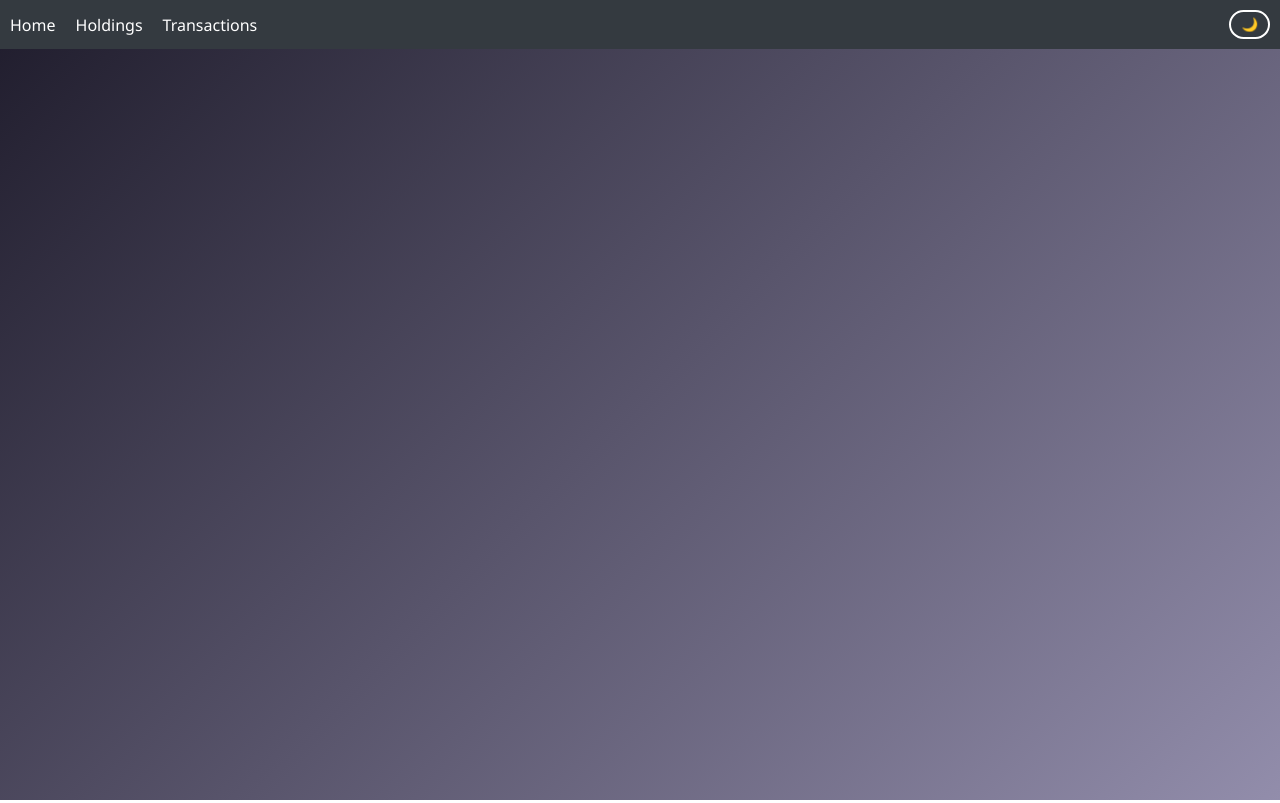
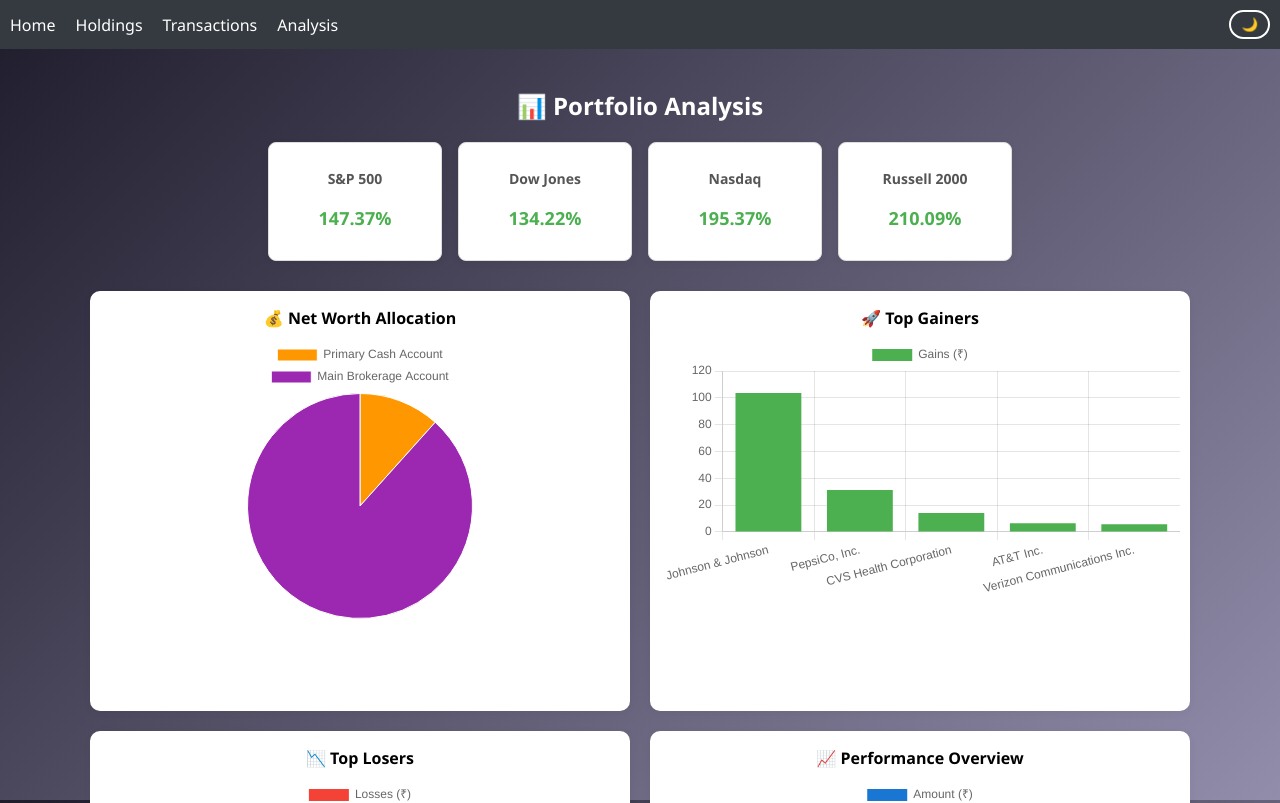
Before and after one commit to RanjithR33/portfolio_frontend, a React (Create React App) app: page /analysis in a window 1280 px wide. Shown: the top 803 px of the page. Built offline with nearby package versions, Linux system fonts and the light colour scheme.

Commit message:
added analysis page

```diff
--- /dev/null
+++ b/src/Analysis.tsx
@@ -0,0 +1,250 @@
+import React from "react";
+import { Pie, Bar } from "react-chartjs-2";
+import {
+  Chart as ChartJS,
+  ArcElement,
+  BarElement,
+  CategoryScale,
+  LinearScale,
+  Title,
+  Tooltip,
+  Legend,
+} from "chart.js";
+
+ChartJS.register(
+  ArcElement,
+  BarElement,
+  CategoryScale,
+  LinearScale,
+  Title,
+  Tooltip,
+  Legend
+);
+
+const data = {
+  accounts: [
+    {
+      account_type: "CASH",
+      balance: 6791.87,
+      id: 1,
+      name: "Primary Cash Account",
+    },
+    {
+      account_type: "INVESTMENT",
+      balance: 51499.08,
+      id: 2,
+      name: "Main Brokerage Account",
+    },
+    {
+      account_type: "RETIREMENT",
+      balance: 0,
+      id: 3,
+      name: "Roth IRA",
+    },
+  ],
+  net_worth: 58290.95,
+  performance: {
+    current_holdings_worth: 51499.08,
+    overall_pl: -42851.26,
+    overall_pl_percent: -45.42,
+    todays_change_amount: -1257.75,
+    total_initial_investment: 94350.34,
+  },
+  insights: {
+    top_gainers: [
+      { name: "Johnson & Johnson", change_amount: 103.6 },
+      { name: "PepsiCo, Inc.", change_amount: 31.28 },
+      { name: "CVS Health Corporation", change_amount: 14.06 },
+      { name: "AT&T Inc.", change_amount: 6.46 },
+      { name: "Verizon Communications Inc.", change_amount: 5.76 },
+    ],
+    top_losers: [
+      { name: "UnitedHealth Group", change_amount: -778.14 },
+      { name: "Amazon.com, Inc.", change_amount: -271.04 },
+      { name: "JPMorgan Chase & Co.", change_amount: -206.1 },
+      { name: "Microsoft Corp", change_amount: -103.29 },
+      { name: "Alphabet Inc.", change_amount: -38.78 },
+    ],
+  },
+  market_indices: [
+    { name: "S&P 500", change_percent: 147.37 },
+    { name: "Dow Jones", change_percent: 134.22 },
+    { name: "Nasdaq", change_percent: 195.37 },
+    { name: "Russell 2000", change_percent: 210.09 },
+  ],
+};
+
+const netWorthPie = {
+  labels: data.accounts.filter((a) => a.balance > 0).map((a) => a.name),
+  datasets: [
+    {
+      label: "Account Balance",
+      data: data.accounts.filter((a) => a.balance > 0).map((a) => a.balance),
+      backgroundColor: ["#ff9800", "#9c27b0", "#03a9f4"],
+      borderWidth: 1,
+      borderColor: "#fff",
+    },
+  ],
+};
+
+const topGainersData = {
+  labels: data.insights.top_gainers.map((g) => g.name),
+  datasets: [
+    {
+      label: "Gains (₹)",
+      data: data.insights.top_gainers.map((g) => g.change_amount),
+      backgroundColor: "#4caf50",
+    },
+  ],
+};
+
+const topLosersData = {
+  labels: data.insights.top_losers.map((l) => l.name),
+  datasets: [
+    {
+      label: "Losses (₹)",
+      data: data.insights.top_losers.map((l) => Math.abs(l.change_amount)),
+      backgroundColor: "#f44336",
+    },
+  ],
+};
+
+const performanceData = {
+  labels: [
+    "Total Initial Investment",
+    "Current Holdings Worth",
+    "Overall P&L",
+    "Today's Change",
+  ],
+  datasets: [
+    {
+      label: "Amount (₹)",
+      data: [
+        data.performance.total_initial_investment,
+        data.performance.current_holdings_worth,
+        data.performance.overall_pl,
+        data.performance.todays_change_amount,
+      ],
+      backgroundColor: ["#1976d2", "#4caf50", "#f44336", "#ff9800"],
+    },
+  ],
+};
+
+const AnalysisPage = () => {
+  return (
+    <div style={styles.container}>
+      <h2 style={styles.header}>📊 Portfolio Analysis</h2>
+
+      {/* Market Indices */}
+      <div style={styles.indicesContainer}>
+        {data.market_indices.map((index) => (
+          <div key={index.name} style={styles.indexBox}>
+            <p style={styles.indexName}>{index.name}</p>
+            <p
+              style={{
+                ...styles.indexValue,
+                color: index.change_percent >= 0 ? "#4caf50" : "#f44336",
+              }}
+            >
+              {index.change_percent.toFixed(2)}%
+            </p>
+          </div>
+        ))}
+      </div>
+
+      {/* Charts Grid */}
+      <div style={styles.chartsGrid}>
+        <div style={styles.chartCard}>
+          <h4 style={styles.chartTitle}>💰 Net Worth Allocation</h4>
+          <div style={styles.smallPieWrapper}>
+            <Pie data={netWorthPie} />
+          </div>
+        </div>
+
+        <div style={styles.chartCard}>
+          <h4 style={styles.chartTitle}>🚀 Top Gainers</h4>
+          <Bar data={topGainersData} />
+        </div>
+
+        <div style={styles.chartCard}>
+          <h4 style={styles.chartTitle}>📉 Top Losers</h4>
+          <Bar data={topLosersData} />
+        </div>
+
+        <div style={styles.chartCard}>
+          <h4 style={styles.chartTitle}>📈 Performance Overview</h4>
+          <Bar data={performanceData} />
+        </div>
+      </div>
+    </div>
+  );
+};
+
+const styles = {
+  container: {
+    maxWidth: "1100px",
+    margin: "0 auto",
+    padding: "20px",
+    fontFamily: "'Segoe UI', Tahoma, Geneva, Verdana, sans-serif",
+  },
+  header: {
+    textAlign: "center" as const,
+    marginBottom: "20px",
+    fontSize: "24px",
+  },
+  indicesContainer: {
+    display: "flex",
+    justifyContent: "center",
+    flexWrap: "wrap" as const,
+    gap: "16px",
+    marginBottom: "30px",
+  },
+  indexBox: {
+    background: "#ffffff",
+    border: "1px solid #ddd",
+    borderRadius: "8px",
+    padding: "12px 16px",
+    width: "140px",
+    textAlign: "center" as const,
+    boxShadow: "0 2px 8px rgba(0,0,0,0.05)",
+  },
+  indexName: {
+    fontSize: "14px",
+    color: "#555",
+    marginBottom: "6px",
+    fontWeight: 600,
+  },
+  indexValue: {
+    fontSize: "18px",
+    fontWeight: 700,
+  },
+  chartsGrid: {
+    display: "grid",
+    gridTemplateColumns: "1fr 1fr",
+    gap: "20px",
+  },
+  chartCard: {
+    background: "#fff",
+    padding: "10px",
+    borderRadius: "10px",
+    boxShadow: "0 2px 10px rgba(0,0,0,0.04)",
+    height: "400px",
+    display: "flex",
+    flexDirection: "column" as const,
+    alignItems: "center",
+    gap: "10px", // 📏 Reduce spacing between elements
+  },
+  chartTitle: {
+    margin: "6px 0 0 0", // 📏 Tighter spacing
+    fontSize: "16px",
+    fontWeight: 600,
+    color: "black",
+    textAlign: "center" as const,
+  },
+  smallPieWrapper: {
+    width: "280px", // 📏 Slightly smaller
+    height: "280px",
+  },
+};
+
+export default AnalysisPage;
--- a/src/App.tsx
+++ b/src/App.tsx
@@ -2,18 +2,15 @@ import React, { useState } from "react";
 import { BrowserRouter as Router, Routes, Route, Link } from "react-router-dom";
 import HomePage from "./HomePage";
 import GraphPage from "./HistoryPage";
-import TransactionPage from "./TransactionPage"; // <- add this
+import TransactionPage from "./TransactionPage";
+import AnalysisPage from "./Analysis"; // ✅ NEW IMPORT
 
 const App = () => {
-  // Track theme state: "light" or "dark"
   const [theme, setTheme] = useState("light");
 
-  // Toggle theme function
-  const toggleTheme = () => {
+  const toggleTheme = () =>
     setTheme((prevTheme) => (prevTheme === "light" ? "dark" : "light"));
-  };
 
-  // Define styles for light and dark themes
   const headerStyle = {
     backgroundColor: theme === "light" ? "#343a40" : "#212529",
     padding: "10px",
@@ -56,22 +53,26 @@ const App = () => {
           >
             Transactions
           </Link>
+          <Link
+            to="/analysis"
+            style={{ color: "white", textDecoration: "none" }}
+          >
+            Analysis
+          </Link>
         </nav>
 
-        {/* Theme toggle button */}
         <button style={themeToggleStyle} onClick={toggleTheme}>
-          {theme === "light" ? "🌙" : "🌞"}{" "}
-          {/* Emoji for light and dark themes */}
+          {theme === "light" ? "🌙" : "🌞"}
         </button>
       </header>
 
       <div className={theme}>
-        {" "}
-        {/* Dynamically apply theme class here */}
         <Routes>
           <Route path="/" element={<HomePage theme={theme} />} />
           <Route path="/history" element={<GraphPage />} />
           <Route path="/transactions" element={<TransactionPage />} />
+          <Route path="/analysis" element={<AnalysisPage />} />{" "}
+          {/* ✅ NEW ROUTE */}
         </Routes>
       </div>
     </Router>
```
